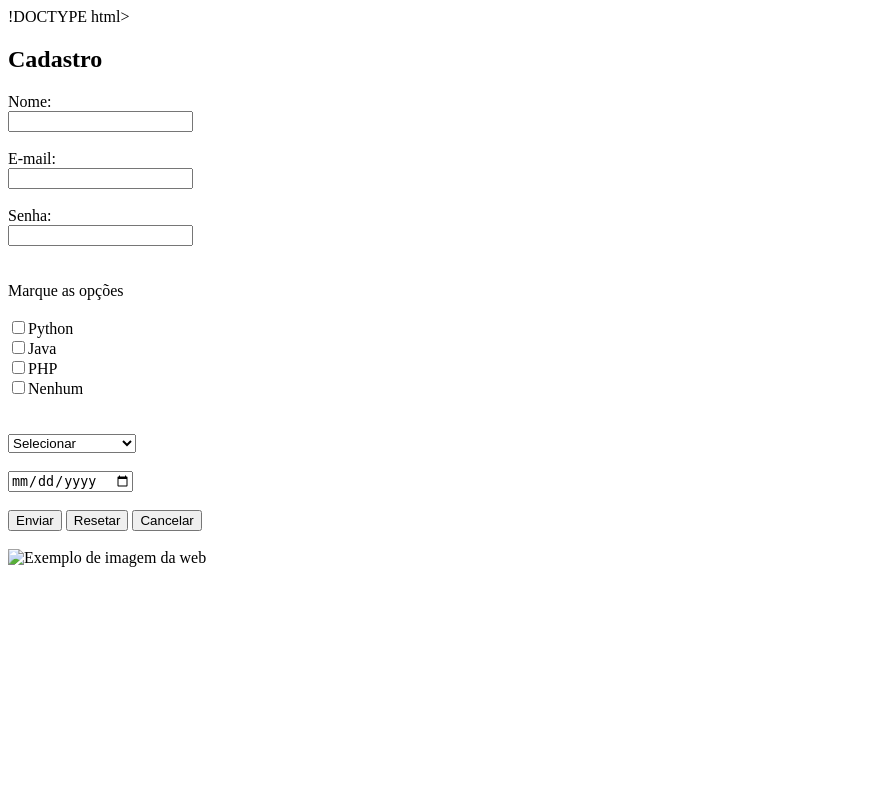
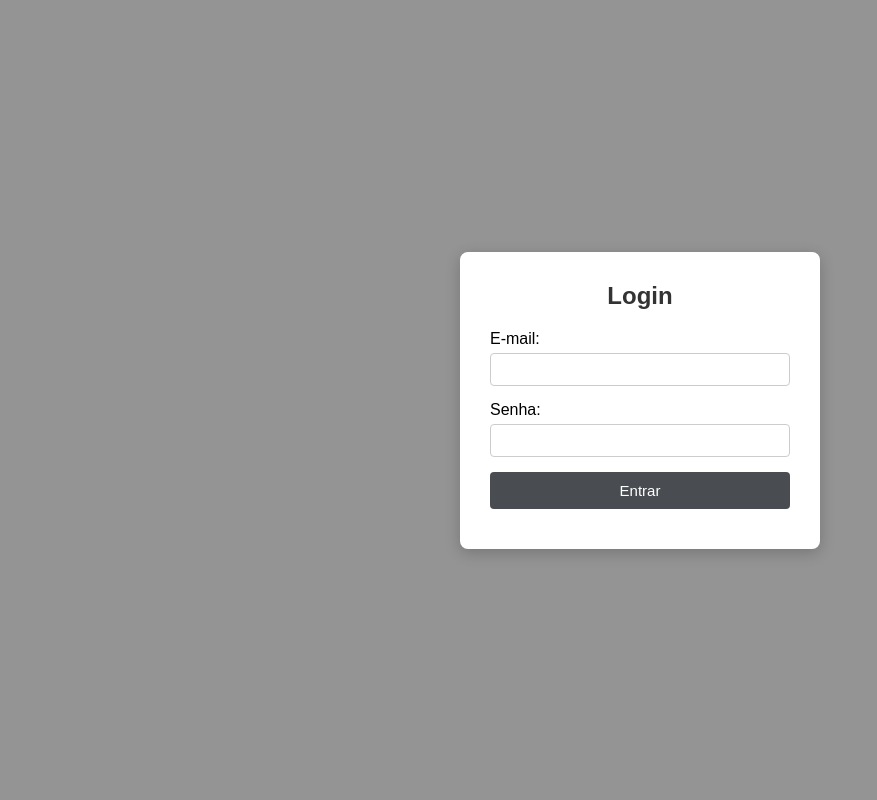
Before and after one commit to brendon1494bp/Conecta_Vagas, a Python web app: template projetopi/templates/login.html in a window 1280 px wide. Shown: the whole page, without its empty margins (0-877 px from the left). Run offline with Jinja, Linux system fonts and the light colour scheme; the template is opened without the code that fills it, so the values that code supplies are empty.

Commit message:
mudando branch

```diff
--- a/novo_projeto/templates/login.html
+++ b/novo_projeto/templates/login.html
@@ -1,59 +1,83 @@
-!DOCTYPE html>
+<!DOCTYPE html>
 <html lang="pt-BR">
 
 <head>
     <meta charset="UTF-8">
     <title>Formulario</title>
+    <style>
+
+        body {
+            font-family: Arial, sans-serif;
+            /* Fundo com degradê em verde, azul e amarelo */
+            background: linear-gradient(135deg, #949494, #949494, #949494);
+            display: flex;
+            justify-content: center;
+            align-items: center;
+            height: 100vh;
+            margin: 0;
+        }
+
+        .login-card {
+            background: #ffffff;
+            padding: 30px;
+            border-radius: 8px;
+            box-shadow: 0 4px 15px rgba(0, 0, 0, 0.2);
+            width: 100%;
+            max-width: 300px;
+        }
+
+        h2 {
+            text-align: center;
+            color: #333333;
+            margin-top: 0;
+            margin-bottom: 20px;
+        }
+
+        input {
+            width: 100%;
+            padding: 8px;
+            margin-top: 5px;
+            margin-bottom: 15px;
+            border: 1px solid #ccc;
+            border-radius: 4px;
+            box-sizing: border-box;
+        }
+
+        button {
+            width: 100%;
+            padding: 10px;
+            margin-bottom: 10px;
+            background-color: #494c50;
+            color: white;
+            border: none;
+            border-radius: 4px;
+            font-size: 15px;
+            cursor: pointer;
+            transition: background-color 0.2s;
+        }
+
+        button:hover {
+            background-color: #0056b3;
+        }
+    </style>
 </head>
 
 <body>
 
-    <h2>Cadastro</h2>
+    <div class="login-card">
+        <h2>Login</h2>
 
-    <form action="http://127.0.0.1:5000/api/dados" method="POST"></formaction>
-        Nome:<br>
-        <input name="nome" type="text" required><br><br>
+        <form action="http://127.0.0.1:5000/api/dados" method="POST">
+            E-mail:<br>
+            <input name="E-mail" type="email" required><br>
 
-        E-mail:<br>
-        <input name="E-mail" type="email" required><br><br>
+            Senha:<br>
+            <input name="Senha" type="password" required><br>
 
-        Senha:<br>
-        <input name="Senha" type="password" required><br><br>
+            <button type="submit">Entrar</button>
 
-
-
-        <br>
-        Marque as opções <br><br>
-        <input name="linguagem" type="checkbox"value="Python">Python<br>
-        <input name="linguagem" type="checkbox"value="Java">Java<br>
-        <input name="linguagem" type="checkbox"value="PHP">PHP<br>
-        <input name="linguagem" type="checkbox"value="Nenhum">Nenhum<br><br>
-
-
-
-        <br>
-        <select name="opcao" id="opcao">
-            <option value=""disabled selected>Selecionar</option>
-            <option value="frontend">Front End</option>
-            <option value="backend">Back End</option>
-            <option value="fullstack">Full Stack</option>
-            <option value="dados">Analista de dados</option>
-        </select><br>
-
-        <br>
-         <input name="data" type="date">
-         <br><br>
-
-
-
-        <button type="submit">Enviar</button>
-        <button type="reset">Resetar</button>
-        <button type="button">Cancelar</button>
-        <br><br>
-        <img src="" alt="Exemplo de imagem da web">
-
-    </form>
-
+        </form>
+    </div>
 
 </body>
 
```
Also changed, not shown: novo_projeto/projeto_int.py (+53 -0 lines), projetopi/templates/cassino.py (added, +45 -0 lines), novo_projeto/novo.py (added).
